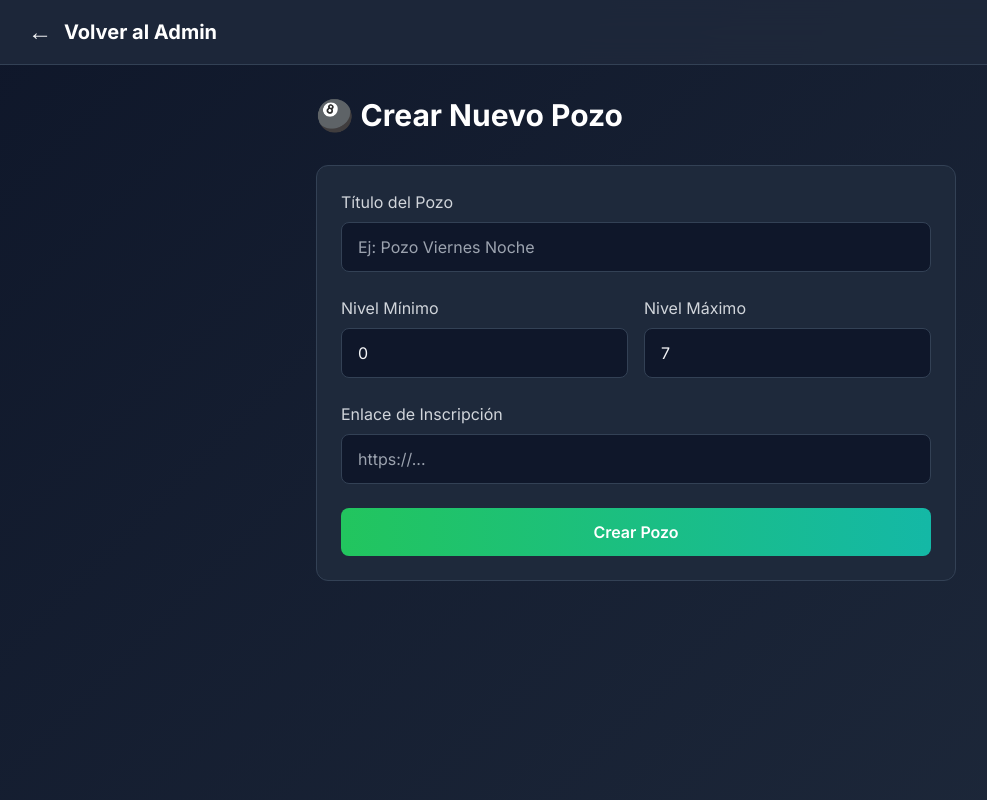
After one commit to AlbertoMartinMate/La-Pecera-Padel-Hub, a Flask app: template templates/crear_pozo.html in a window 1280 px wide. The commit adds this page. Shown: the whole page, without its empty margins (4-991 px from the left). Run offline with Flask 3, Linux system fonts and the light colour scheme; the template is opened without the code that fills it, so the values that code supplies are empty; some libraries are stand-ins or nearby versions.

Commit message:
Añadir sistema crear pozos y modelos resultados

```diff
--- a/app.py
+++ b/app.py
@@ -71,6 +71,36 @@ class Pozo(db.Model):
 
     def __repr__(self):
         return f'<Pozo {self.titulo} (Nivel {self.nivel_min}-{self.nivel_max})>'
+
+# Modelo de Pozo Jugado (historial permanente)
+class PozoJugado(db.Model):
+    __tablename__ = 'pozos_jugados'
+
+    id = db.Column(db.Integer, primary_key=True)
+    titulo = db.Column(db.String(100), nullable=False)
+    fecha = db.Column(db.DateTime, nullable=False)
+    nivel = db.Column(db.Float, nullable=True)
+    created_at = db.Column(db.DateTime, default=datetime.utcnow)
+
+    # Relación con resultados
+    resultados = db.relationship('Resultado', backref='pozo_jugado', lazy=True)
+
+    def __repr__(self):
+        return f'<PozoJugado {self.titulo}>'
+
+# Modelo de Resultado (participaciones)
+class Resultado(db.Model):
+    __tablename__ = 'resultados'
+
+    id = db.Column(db.Integer, primary_key=True)
+    pozo_jugado_id = db.Column(db.Integer, db.ForeignKey('pozos_jugados.id'), nullable=False)
+    email = db.Column(db.String(120), nullable=False)
+    posicion = db.Column(db.Integer, nullable=True)  # 1, 2, 3 para top 3, NULL para resto
+    puntos = db.Column(db.Integer, default=0)
+    created_at = db.Column(db.DateTime, default=datetime.utcnow)
+
+    def __repr__(self):
+        return f'<Resultado {self.email} - Pos {self.posicion}>'
 
 # Rutas
 
@@ -223,6 +253,34 @@ def actualizar_nivel(user_id):
 
     return redirect(url_for('admin_panel'))
 
+@app.route('/admin/crear_pozo', methods=['GET', 'POST'])
+def crear_pozo():
+    if 'user_id' not in session or not session.get('is_admin'):
+        flash('No tienes permisos de administrador', 'error')
+        return redirect(url_for('login'))
+
+    if request.method == 'POST':
+        titulo = request.form.get('titulo')
+        nivel_min = float(request.form.get('nivel_min', 0))
+        nivel_max = float(request.form.get('nivel_max', 7))
+        enlace = request.form.get('enlace')
+
+        nuevo_pozo = Pozo(
+            titulo=titulo,
+            nivel_min=nivel_min,
+            nivel_max=nivel_max,
+            enlace=enlace,
+            activo=True
+        )
+
+        db.session.add(nuevo_pozo)
+        db.session.commit()
+
+        flash(f'Pozo "{titulo}" creado correctamente', 'success')
+        return redirect(url_for('admin_panel'))
+
+    return render_template('crear_pozo.html')
+
 # Crear las tablas en la base de datos
 with app.app_context():
     db.create_all()
@@ -280,5 +338,25 @@ with app.app_context():
     except Exception as e:
         print(f"Migración Pozos: {e}")
 
+        # Crear tabla pozos_jugados si no existe
+    try:
+        if 'pozos_jugados' not in inspector.get_table_names():
+            PozoJugado.__table__.create(db.engine)
+            print("✅ Tabla pozos_jugados creada")
+        else:
+            print("✅ Tabla pozos_jugados ya existe")
+    except Exception as e:
+        print(f"Migración PozosJugados: {e}")
+
+    # Crear tabla resultados si no existe
+    try:
+        if 'resultados' not in inspector.get_table_names():
+            Resultado.__table__.create(db.engine)
+            print("✅ Tabla resultados creada")
+        else:
+            print("✅ Tabla resultados ya existe")
+    except Exception as e:
+        print(f"Migración Resultados: {e}")
+
 if __name__ == '__main__':
     app.run(debug=True, port=5001)
--- /dev/null
+++ b/templates/crear_pozo.html
@@ -0,0 +1,65 @@
+{% extends "base.html" %}
+
+{% block title %}Crear Pozo - La Pecera Padel Hub{% endblock %}
+
+{% block content %}
+<div class="min-h-screen">
+    <!-- Navigation Bar -->
+    <nav class="bg-dark-card border-b border-dark-border sticky top-0 z-50 backdrop-blur-lg bg-opacity-90">
+        <div class="max-w-7xl mx-auto px-4 sm:px-6 lg:px-8">
+            <div class="flex justify-between items-center h-16">
+                <a href="{{ url_for('admin_panel') }}" class="flex items-center space-x-3 hover:opacity-80 transition">
+                    <span class="text-2xl">←</span>
+                    <span class="text-xl font-bold text-white">Volver al Admin</span>
+                </a>
+            </div>
+        </div>
+    </nav>
+
+    <!-- Main Content -->
+    <main class="max-w-2xl mx-auto px-4 py-8">
+        <h1 class="text-3xl font-bold text-white mb-8">🎱 Crear Nuevo Pozo</h1>
+
+        <form method="POST" class="bg-dark-card border border-dark-border rounded-xl p-6 space-y-6">
+
+            <!-- Título -->
+            <div>
+                <label class="block text-gray-300 mb-2">Título del Pozo</label>
+                <input type="text" name="titulo" required
+                    placeholder="Ej: Pozo Viernes Noche"
+                    class="w-full bg-dark-bg border border-dark-border rounded-lg px-4 py-3 text-gray-100 focus:border-secondary focus:outline-none">
+            </div>
+
+            <!-- Niveles -->
+            <div class="grid grid-cols-2 gap-4">
+                <div>
+                    <label class="block text-gray-300 mb-2">Nivel Mínimo</label>
+                    <input type="number" name="nivel_min" required
+                        min="0" max="7" step="0.5" value="0"
+                        class="w-full bg-dark-bg border border-dark-border rounded-lg px-4 py-3 text-gray-100 focus:border-secondary focus:outline-none">
+                </div>
+                <div>
+                    <label class="block text-gray-300 mb-2">Nivel Máximo</label>
+                    <input type="number" name="nivel_max" required
+                        min="0" max="7" step="0.5" value="7"
+                        class="w-full bg-dark-bg border border-dark-border rounded-lg px-4 py-3 text-gray-100 focus:border-secondary focus:outline-none">
+                </div>
+            </div>
+
+            <!-- Enlace -->
+            <div>
+                <label class="block text-gray-300 mb-2">Enlace de Inscripción</label>
+                <input type="url" name="enlace" required
+                    placeholder="https://..."
+                    class="w-full bg-dark-bg border border-dark-border rounded-lg px-4 py-3 text-gray-100 focus:border-secondary focus:outline-none">
+            </div>
+
+            <!-- Botón -->
+            <button type="submit"
+                class="w-full bg-gradient-to-r from-green-500 to-teal-500 text-white py-3 rounded-lg font-semibold hover:scale-105 transition-transform">
+                Crear Pozo
+            </button>
+        </form>
+    </main>
+</div>
+{% endblock %}
```
Also changed, not shown: templates/admin_new.html (+2 -5 lines).
